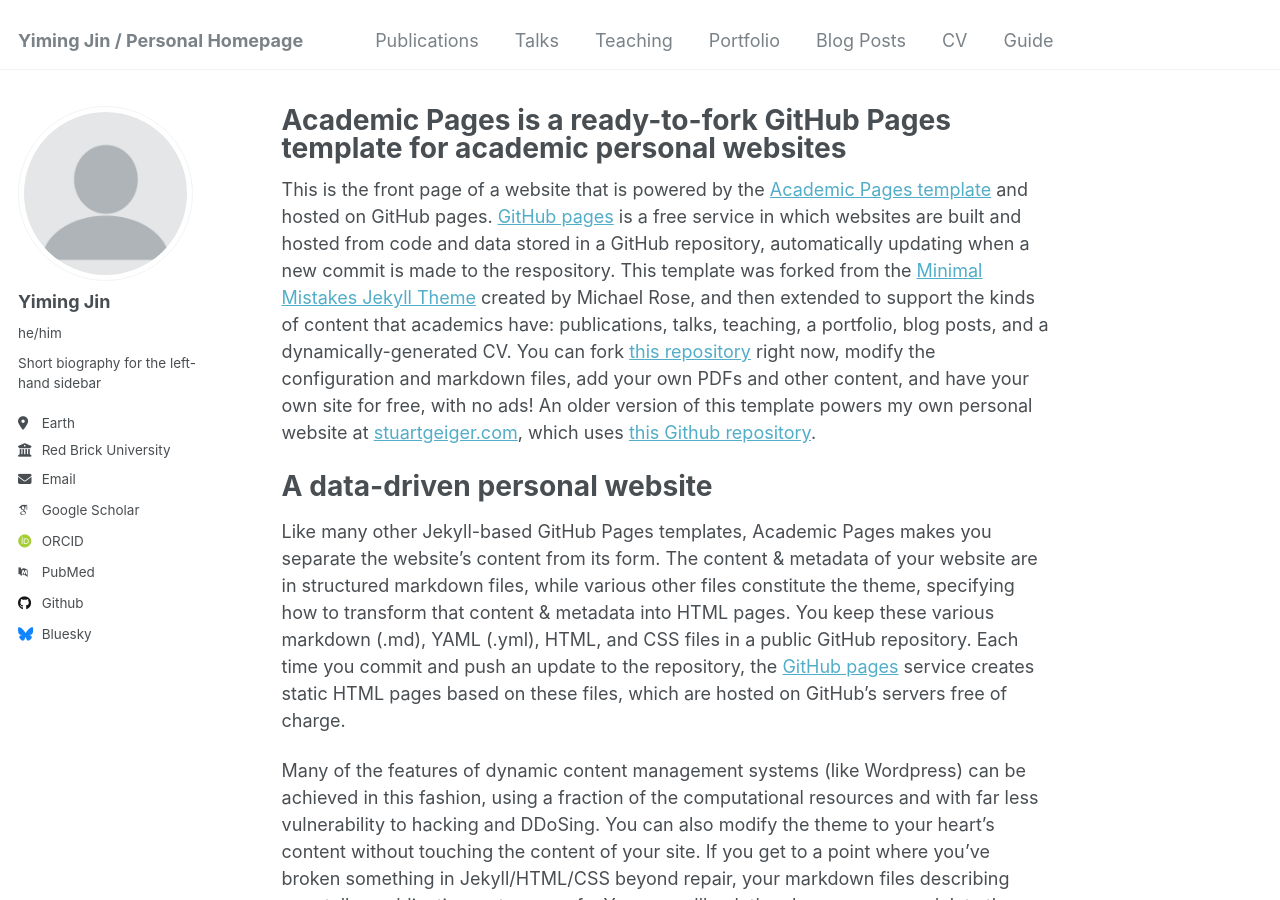
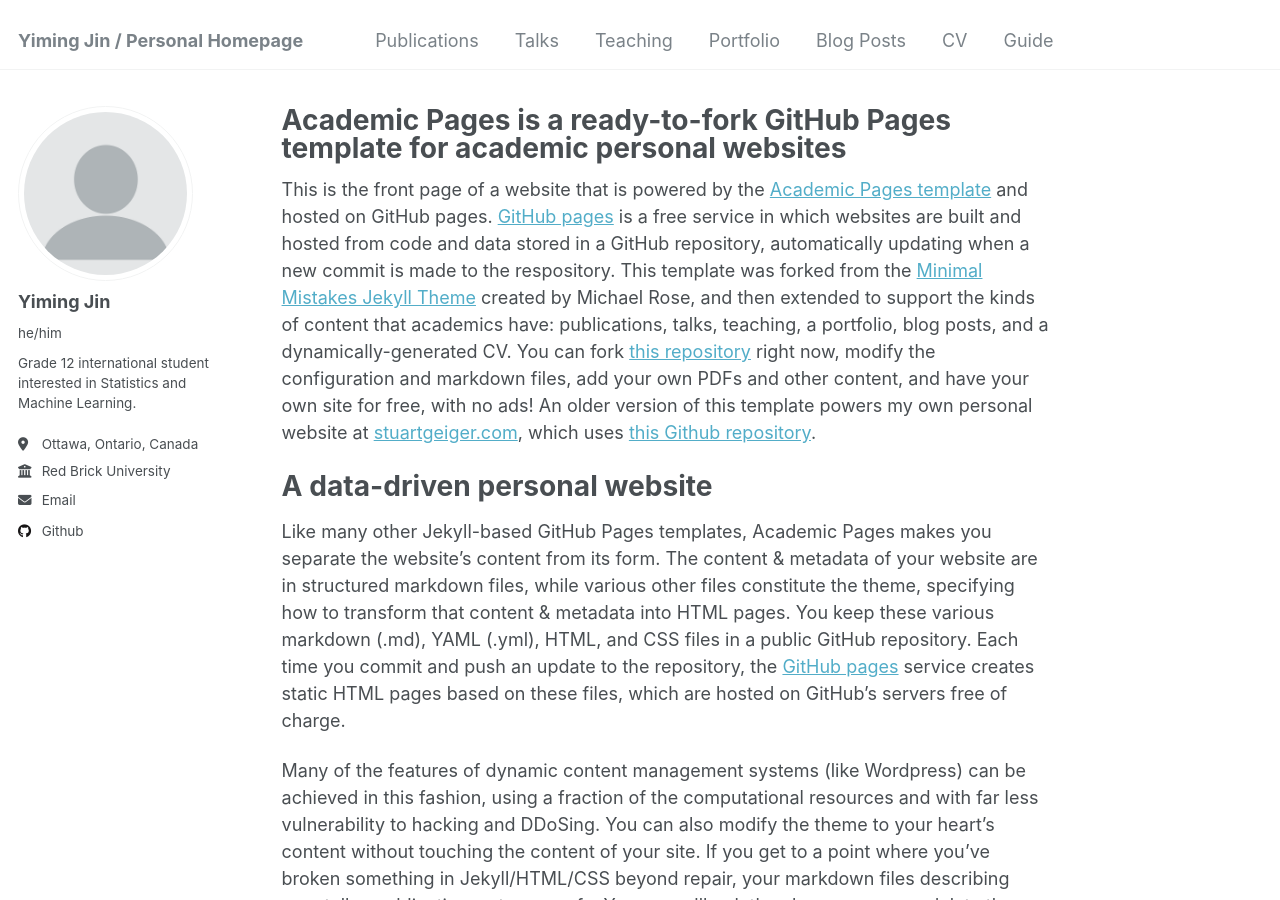
Before and after one commit to Cx33032/cx33032.github.io, a Jekyll site: the page built from _pages/about.md, in a window 1280 px wide and 900 px high. Built offline with Jekyll 4.4.1, drawn with Linux system fonts in a browser that asks for light colours; some web fonts are replaced.

Commit message:
Edit bio

```diff
--- a/_config.yml
+++ b/_config.yml
@@ -11,7 +11,7 @@ locale                   : "en-US"
 title                    : "Yiming Jin / Personal Homepage"
 title_separator          : "-"
 name                     : &name "Yiming Jin"
-description              : &description "a grade 12 student in Gloucester High School"
+description              : &description "a grade 12 High School student interested in Machine Learning and Statistics"
 url                      : https://cx33032.github.io # the base hostname & protocol for your site e.g. "https://mmistakes.github.io"
 baseurl                  : "" # the subpath of your site, e.g. "/blog"
 repository               : "cx33032/cx33032.github.io"
@@ -24,31 +24,31 @@ author:
   avatar           : "profile.png"
   name             : "Yiming Jin"
   pronouns         : "he/him"
-  bio              : "Short biography for the left-hand sidebar"
-  location         : "Earth"
+  bio              : "Grade 12 international student interested in Statistics and Machine Learning."
+  location         : "Ottawa, Ontario, Canada"
   employer         : "Red Brick University"
   uri              : # URL
   email            : "harry.king0927@gmail.com"
 
   # Academic websites
   arxiv            : # URL - Update with the correct link to your profile
-  googlescholar    : "https://scholar.google.com/citations?user=PS_CX0AAAAAJ"
+  googlescholar    : # "https://scholar.google.com/citations?user=PS_CX0AAAAAJ"
   impactstory      : # URL
-  orcid            : "http://orcid.org/yourorcidurl"
+  orcid            : # "http://orcid.org/yourorcidurl"
   semantic         : # URL
-  pubmed           : "https://www.ncbi.nlm.nih.gov/pubmed/?term=john+snow"
+  pubmed           : # "https://www.ncbi.nlm.nih.gov/pubmed/?term=john+snow"
   researchgate     : # URL
 
   # Repositories and software development
   bitbucket        : # Username - Update with your username on the site
   codepen          : # Username
   dribbble         : # Username
-  github           : "academicpages"
+  github           : "cx33032"
   kaggle           : # Username
   stackoverflow    : # User number or user number and name (i.e., use "1" or "1/jeff-atwood")
 
   # Social media
-  bluesky          : "bsky.app" # Replace this with you Bluesky username
+  bluesky          : # Replace this with you Bluesky username
   facebook         : # Username
   flickr           : # Username
   foursquare       : # Username
```
